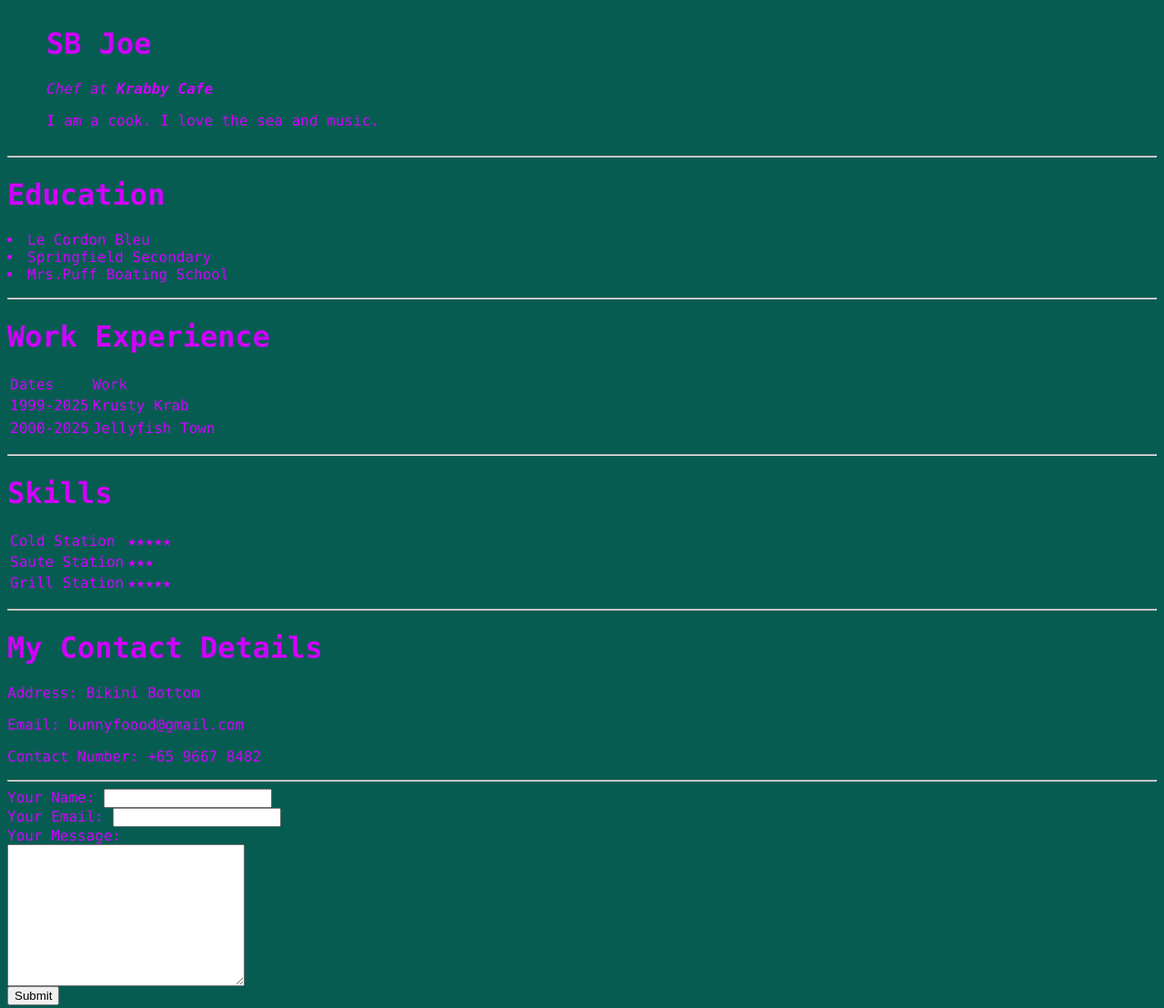
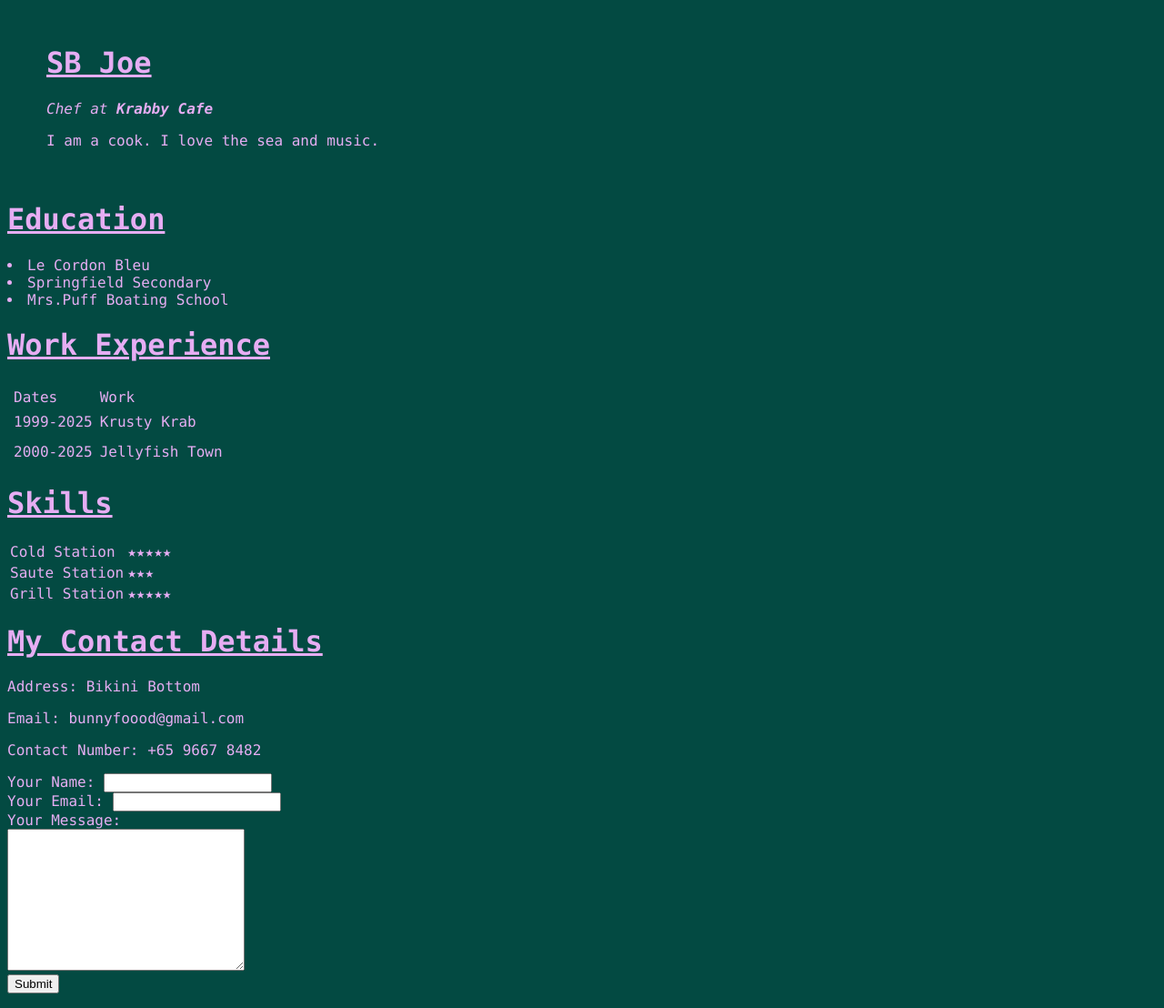
Before and after one commit to bunnybunnix/cv2, a plain HTML site: page index.html in a window 1280 px wide. Shown: the whole page at 91% size. Drawn offline with Linux system fonts and the light colour scheme.

Commit message:
Update index.html

```diff
--- a/index.html
+++ b/index.html
@@ -1,14 +1,27 @@
+<!DOCTYPE html>
+<html lang="en">
+
+<head>
   <meta http-equiv="X-UA-Compatible" content="IE=edge">
   <meta name="viewport" content="width=device-width, initial-scale=1.0">
   <title>HolaHola</title>
- </head>
   <style>
     body {
-        background-color: rgb(7, 92, 82);
-        color: rgb(208, 0, 255); /* Setting text color to white for better visibility */
-        font-family: Lucida Console, sans-serif; /* You can change the font family as needed */
+      background-color: rgb(3, 74, 66);
+      color: rgb(230, 173, 243);
+      /* Setting text color to white for better visibility */
+      font-family: Lucida Console, sans-serif;
+      /* You can change the font family as needed */
+    }
+
+    h1 {
+      text-decoration-line: underline;
+      text-decoration-style: solid;
+      /* this is default */
     }
   </style>
+</head>
+
 <body>
   <table cellspacing="20">
     <tr>
@@ -20,15 +33,13 @@
       </td>
     </tr>
   </table>
- <hr>
   <h1>Education</h1>
   <li>Le Cordon Bleu</li>
   <li>Springfield Secondary</li>
   <li>Mrs.Puff Boating School</li>
   <p></p>
- <hr>
   <h1>Work Experience</h1>
- <table>
+  <table cellspacing="6">
     <tr>
       <td>Dates</td>
       <td>Work</td>
@@ -42,7 +53,6 @@
     <td>Jellyfish Town</td>
   </table>
   <p></p>
-    <hr>
   <h1>Skills</h1>
   <table>
     <tr>
@@ -57,15 +67,10 @@
       <td>Grill Station</td>
       <td>★★★★★</td>
   </table>
-    <p>
-    <hr>
-</head>
-<body>
   <h1>My Contact Details</h1>
   <p>Address: Bikini Bottom</p>
   <p>Email: bunnyfoood@gmail.com</p>
   <p>Contact Number: +65 9667 8482</p>
-<hr>
   <form action="mailto:john_doe@gmail.com" method="post" enctype="text/plain">
     <label>Your Name:</label>
     <input type="text" name="yourName"><br>
@@ -75,5 +80,7 @@
     <textarea name="yourMessage" id="" cols="30" rows="10"></textarea><br>
     <input type="submit">
   </form>
+
 </body>
+
 </html>
```
Lines whose indentation alone changed are shown as unchanged.
